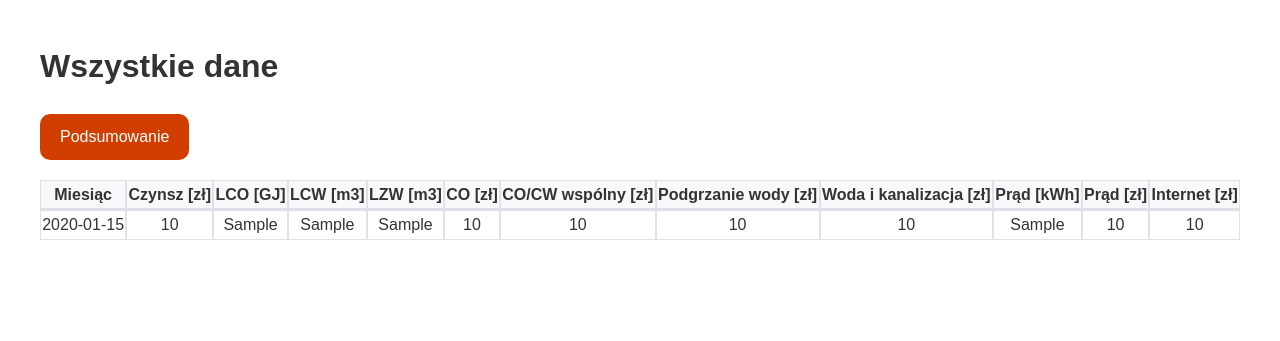
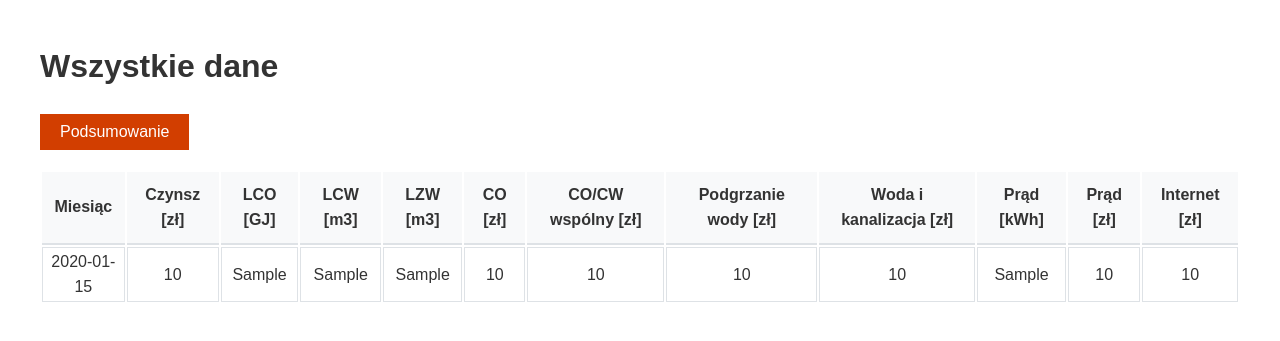
Before and after one commit to archiboi69/rachunki, a Python web app: template templates/edit.html in a window 1280 px wide. Shown: the top 341 px of the page. Run offline with Jinja, Linux system fonts and the light colour scheme; the template is opened without the code that fills it: most values are stand-ins (such as "Sample title", 1, 10 or a date in 2020).

Commit message:
Add gaps to table styling

```diff
--- a/static/styles.css
+++ b/static/styles.css
@@ -9,7 +9,7 @@ body {
 table {
     width: 100%;
     border-collapse: separate;
-    border-spacing: 0;
+    border-spacing: 2px;
     margin-bottom: 1rem;
     background-color: transparent;
 }
@@ -24,12 +24,15 @@ table th {
     background-color: #f8f9fa;
     font-weight: bold;
     text-align: center;
+    border: none;
     border-bottom: 2px solid #dee2e6;
+    padding: 10px;
 }
 
 table td {
     text-align: center;
 }
+
 tbody tr:hover {
     background-color: rgba(0, 0, 0, 0.075);
 }
@@ -40,12 +43,13 @@ tbody tr:hover {
 
 .button {
     display: inline-block;
+    min-width: 80px;
     background-color: #d23e00;
     color: white;
-    padding: 10px 20px;
+    padding: 5px 20px;
     text-decoration: none;
+    text-align: center;
     margin-right: 10px;
-    border-radius: 10px;
 }
 
 .total {
```
